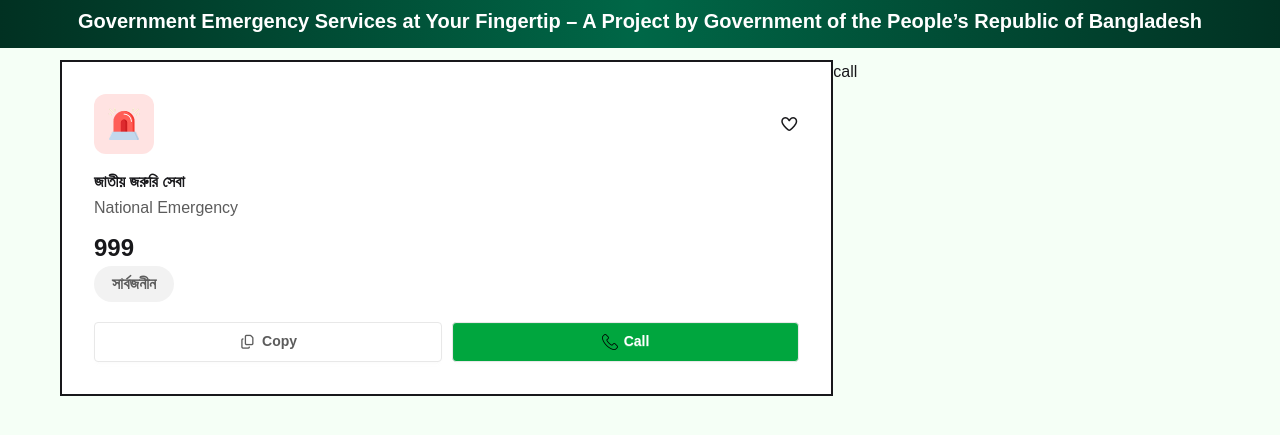
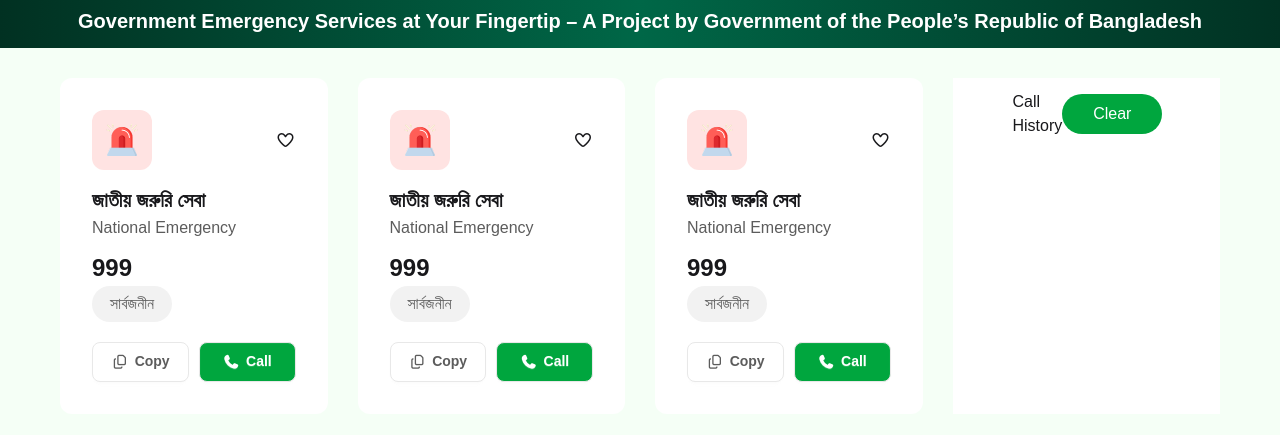
Before and after one commit to asmasultana07/assignment_05_Emergency-Hotline, a plain HTML site: page index.html in a window 1280 px wide. Shown: the part 277-712 px from the top of the page. Drawn offline with nearby package versions, Linux system fonts and the light colour scheme; a web font is replaced by a local one.

Commit message:
main section

```diff
--- a/index.html
+++ b/index.html
@@ -55,9 +55,10 @@
     </div>
 
     <!-- Profile -->
-    <section class="font-hind-madurai md:grid md:grid-cols-3 px-[30px] py-[12px] md:px-[60px] ">
-        <div class="md:col-span-2 ">
-            <div class="border-2 bg-white p-[32px]">
+    <section class="font-hind-madurai md:grid md:grid-cols-4 gap-[30px]
+    px-[30px] py-[30px] md:px-[60px] ">
+        <div class="md:col-span-3 grid grid-cols-3 gap-[30px]">
+            <div class=" rounded-[12px] bg-white p-[32px]">
                 <div class="flex justify-between items-center ">
                    <div class="bg-[#ffe3e2] w-[60px] h-[60px] flex justify-center items-center rounded-xl">
                         <img src="./assets/emergency.png" alt="" class="w-[32px] h-[32px]">
@@ -65,25 +66,86 @@
                    <i class="fa-regular fa-heart"></i>
                 </div>
                 <div>
-                    <h2 class="mt-4 font-black ">জাতীয় জরুরি সেবা</h2>
+                    <h2 class="mt-4 font-black text-xl ">জাতীয় জরুরি সেবা</h2>
                     <p class="mt-[2px] font-medium text-[#5c5c5c] ">National Emergency</p>
                     <h2 class="mt-[10px] text-[24px] font-black">999</h2>
                     <button class="px-4.5 py-1.5 button">সার্বজনীন</button>
                 </div>
                 <div class="mt-5 grid grid-cols-2 gap-2.5">
-                    <button class="btn bg-white text-[#5C5C5C] border border-solid-[#d4d6d5]">
+                    <button class="btn bg-white text-[#5C5C5C] border border-solid-[#d4d6d5] rounded-[8px]">
                         <i class="fa-regular fa-copy"></i>
                                Copy
                     </button>
-                    <button class="btn bg-[#00a63e] text-white  ">
-                        <img src="./assets/icon-call.png" alt="" class="w-4 h-4 ">
+                    <button class="btn bg-[#00a63e] text-white rounded-[8px]">
+                        <i class="fa-solid fa-phone"></i>
+                               Call
+                    </button>
+                </div>
+            </div>
+            <div class=" rounded-[12px] bg-white p-[32px]">
+                <div class="flex justify-between items-center ">
+                   <div class="bg-[#ffe3e2] w-[60px] h-[60px] flex justify-center items-center rounded-xl">
+                        <img src="./assets/emergency.png" alt="" class="w-[32px] h-[32px]">
+                   </div>
+                   <i class="fa-regular fa-heart"></i>
+                </div>
+                <div>
+                    <h2 class="mt-4 font-black text-xl ">জাতীয় জরুরি সেবা</h2>
+                    <p class="mt-[2px] font-medium text-[#5c5c5c] ">National Emergency</p>
+                    <h2 class="mt-[10px] text-[24px] font-black">999</h2>
+                    <button class="px-4.5 py-1.5 button">সার্বজনীন</button>
+                </div>
+                <div class="mt-5 grid grid-cols-2 gap-2.5">
+                    <button class="btn bg-white text-[#5C5C5C] border border-solid-[#d4d6d5] rounded-[8px]">
+                        <i class="fa-regular fa-copy"></i>
+                               Copy
+                    </button>
+                    <button class="btn bg-[#00a63e] text-white rounded-[8px]">
+                        <i class="fa-solid fa-phone"></i>
+                               Call
+                    </button>
+                </div>
+            </div>
+            <div class=" rounded-[12px] bg-white p-[32px]">
+                <div class="flex justify-between items-center ">
+                   <div class="bg-[#ffe3e2] w-[60px] h-[60px] flex justify-center items-center rounded-xl">
+                        <img src="./assets/emergency.png" alt="" class="w-[32px] h-[32px]">
+                   </div>
+                   <i class="fa-regular fa-heart"></i>
+                </div>
+                <div>
+                    <h2 class="mt-4 font-black text-xl ">জাতীয় জরুরি সেবা</h2>
+                    <p class="mt-[2px] font-medium text-[#5c5c5c] ">National Emergency</p>
+                    <h2 class="mt-[10px] text-[24px] font-black">999</h2>
+                    <button class="px-4.5 py-1.5 button">সার্বজনীন</button>
+                </div>
+                <div class="mt-5 grid grid-cols-2 gap-2.5">
+                    <button class="btn bg-white text-[#5C5C5C] border border-solid-[#d4d6d5] rounded-[8px]">
+                        <i class="fa-regular fa-copy"></i>
+                               Copy
+                    </button>
+                    <button class="btn bg-[#00a63e] text-white rounded-[8px]">
+                        <i class="fa-solid fa-phone"></i>
                                Call
                     </button>
                 </div>
             </div>
         </div>
-        <div>
-            call
+
+        <div class="px-[30px] py-[12px]  md:px-[60px]  bg-white p-[24px] ">
+            <div class="flex justify-between items-center mb-4">
+                <div>
+                    <i></i>
+                    <h2>Call History</h2>
+                </div>
+                <div>
+                    <button class="bg-[#00A63E] text-white font-medium rounded-[50px]
+                          w-[100px] h-[40px]">
+                         Clear
+                    </button>
+                </div>
+            </div>
+
         </div>
     </section>
 
--- a/style.css
+++ b/style.css
@@ -1,6 +1,5 @@
 /* Font styles */
-@import url("https://fonts.googleapis.com/css2?family=Inter:ital,opsz,wght@0,14..32,100..900;1,14..32,100..900&display=swap");
-@import url("https://fonts.googleapis.com/css2?family=Hind+Madurai:wght@300;400;500;600;700&display=swap");
+@import url('https://fonts.googleapis.com/css2?family=Hind+Madurai:wght@300;400;500;600;700&family=Inter:ital,opsz,wght@0,14..32,100..900;1,14..32,100..900&display=swap');
 
 .font-inter {
   font-family: "Inter";
@@ -12,7 +11,7 @@
 
 .button {
   background-color: #f2f2f2;
-  font-weight: 600;
+  font-weight: 500;
   font-size: 16px;
   color: #5c5c5c;
   border-radius: 50px;
```
